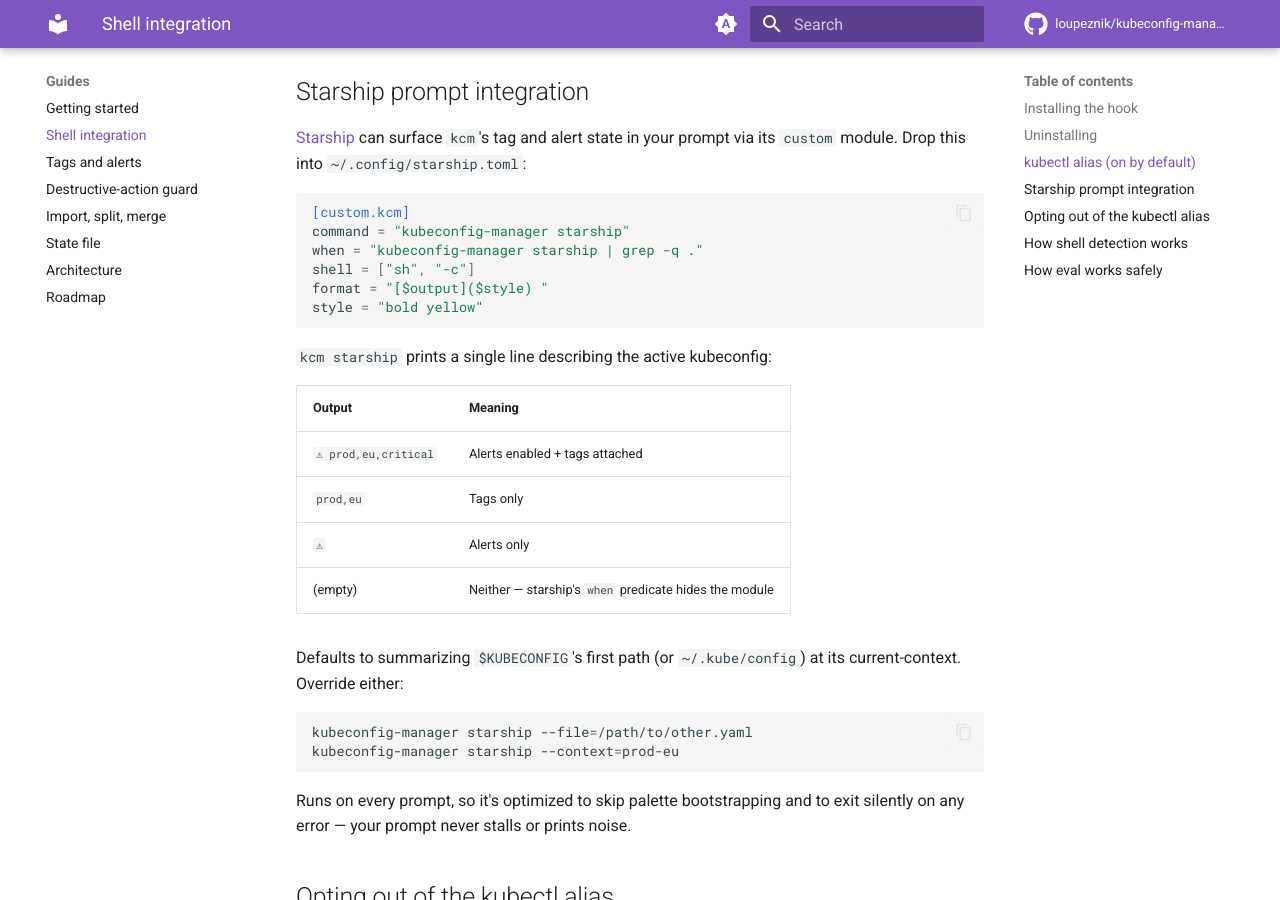
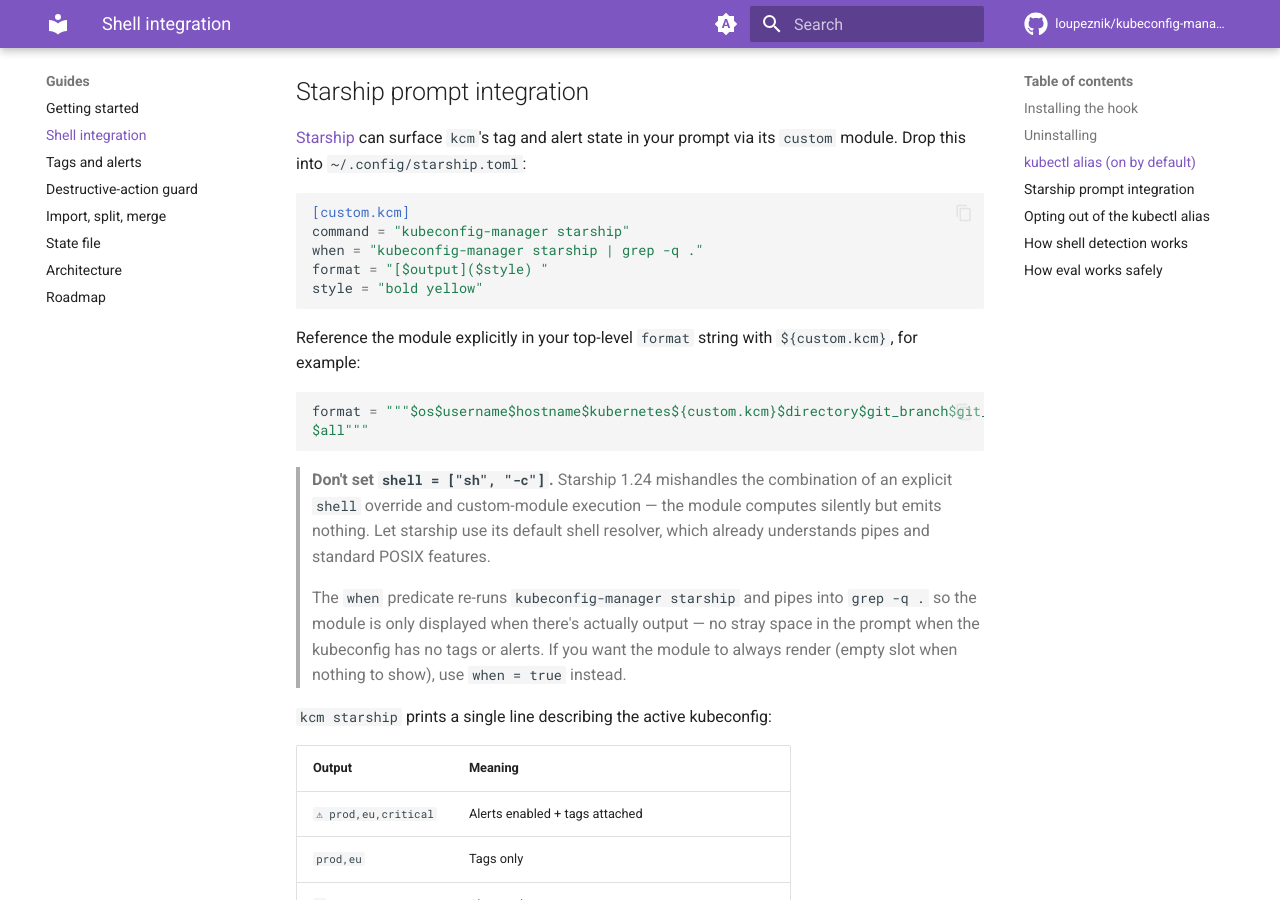
Before and after one commit to Loupeznik/kubeconfig-manager, an MkDocs documentation site: the page built from docs/shell-integration.md, in a window 1280 px wide and 900 px high, scrolled down 1755 px. Built offline with MkDocs 1.6.1 and Material for MkDocs 9.7.7, drawn with Linux system fonts in a browser that asks for light colours; comment, search, counter and statistics services are not loaded.

Commit message:
Fix starship integration docs: drop shell override, use grep-gated when

````diff
--- a/docs/shell-integration.md
+++ b/docs/shell-integration.md
@@ -69,10 +69,20 @@ This ensures destructive-action alerts fire for plain `kubectl delete|drain|...`
 [custom.kcm]
 command = "kubeconfig-manager starship"
 when = "kubeconfig-manager starship | grep -q ."
-shell = ["sh", "-c"]
 format = "[$output]($style) "
 style = "bold yellow"
 ```
+
+Reference the module explicitly in your top-level `format` string with `${custom.kcm}`, for example:
+
+```toml
+format = """$os$username$hostname$kubernetes${custom.kcm}$directory$git_branch$git_status\
+$all"""
+```
+
+> **Don't set `shell = ["sh", "-c"]`.** Starship 1.24 mishandles the combination of an explicit `shell` override and custom-module execution — the module computes silently but emits nothing. Let starship use its default shell resolver, which already understands pipes and standard POSIX features.
+>
+> The `when` predicate re-runs `kubeconfig-manager starship` and pipes into `grep -q .` so the module is only displayed when there's actually output — no stray space in the prompt when the kubeconfig has no tags or alerts. If you want the module to always render (empty slot when nothing to show), use `when = true` instead.
 
 `kcm starship` prints a single line describing the active kubeconfig:
 
````
Also changed, not shown: docs/cli/kcm_starship.md (+7 -1 lines), 2 other files.
